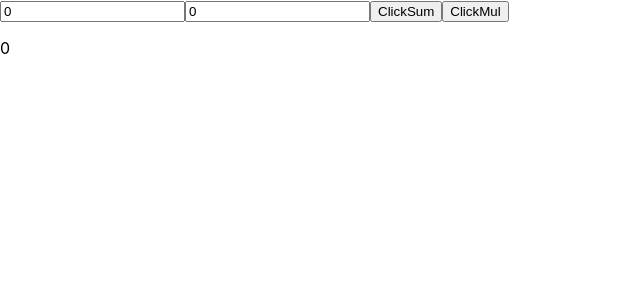
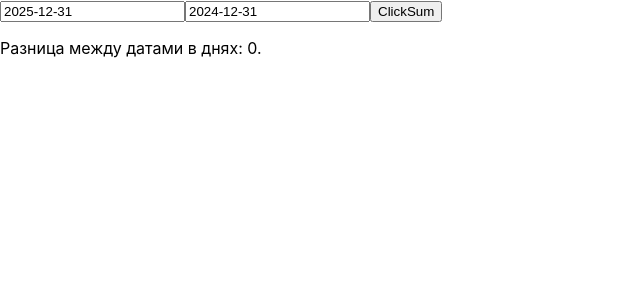
Before and after one commit to nemnogokartavyy/Basic-React-Tutorial, a React (Create React App) app: page / in a window 1280 px wide. Shown: the top 300 px of the page, without its empty margins (0-640 px from the left). Built offline with nearby package versions, Linux system fonts and the light colour scheme.

Commit message:
React Prime 60/112 chapter 2 task 55 gtask

```diff
--- a/src/App.js
+++ b/src/App.js
@@ -2,33 +2,28 @@
 
 import React, { useState } from 'react';
 
-//1
+//2
 function App() {
 
-  const [input1, setInput1] = useState(0);
-  const [input2, setInput2] = useState(0);
+  const [input1, setInput1] = useState('2025-12-31');
+  const [input2, setInput2] = useState('2024-12-31');
   const [result, setResult] = useState(0);
 
-
-  function sum(num1, num2) {
-    setResult(+num1 + +num2);
+  function func(dateInput1, dateInput2) {
+    let date1 = new Date(dateInput1);
+    let date2 = new Date(dateInput2);
+    setResult(Math.abs(date1 - date2) / (1000 * 60 * 60 * 24));
   }
-
-  function mul(num1, num2) {
-    setResult(num1 * num2);
-  }
-
 
   return (
     <>
       <input value={input1} onChange={(event) => { setInput1(event.target.value) }} />
       <input value={input2} onChange={(event) => { setInput2(event.target.value) }} />
 
-      <button onClick={() => sum(input1, input2)}>ClickSum</button>
-      <button onClick={() => mul(input1, input2)}>ClickMul</button>
+      <button onClick={() => func(input1, input2)}>ClickSum</button>
 
       <p>
-        {result}
+        Разница между датами в днях: {result}.
       </p>
     </>
   )
```
